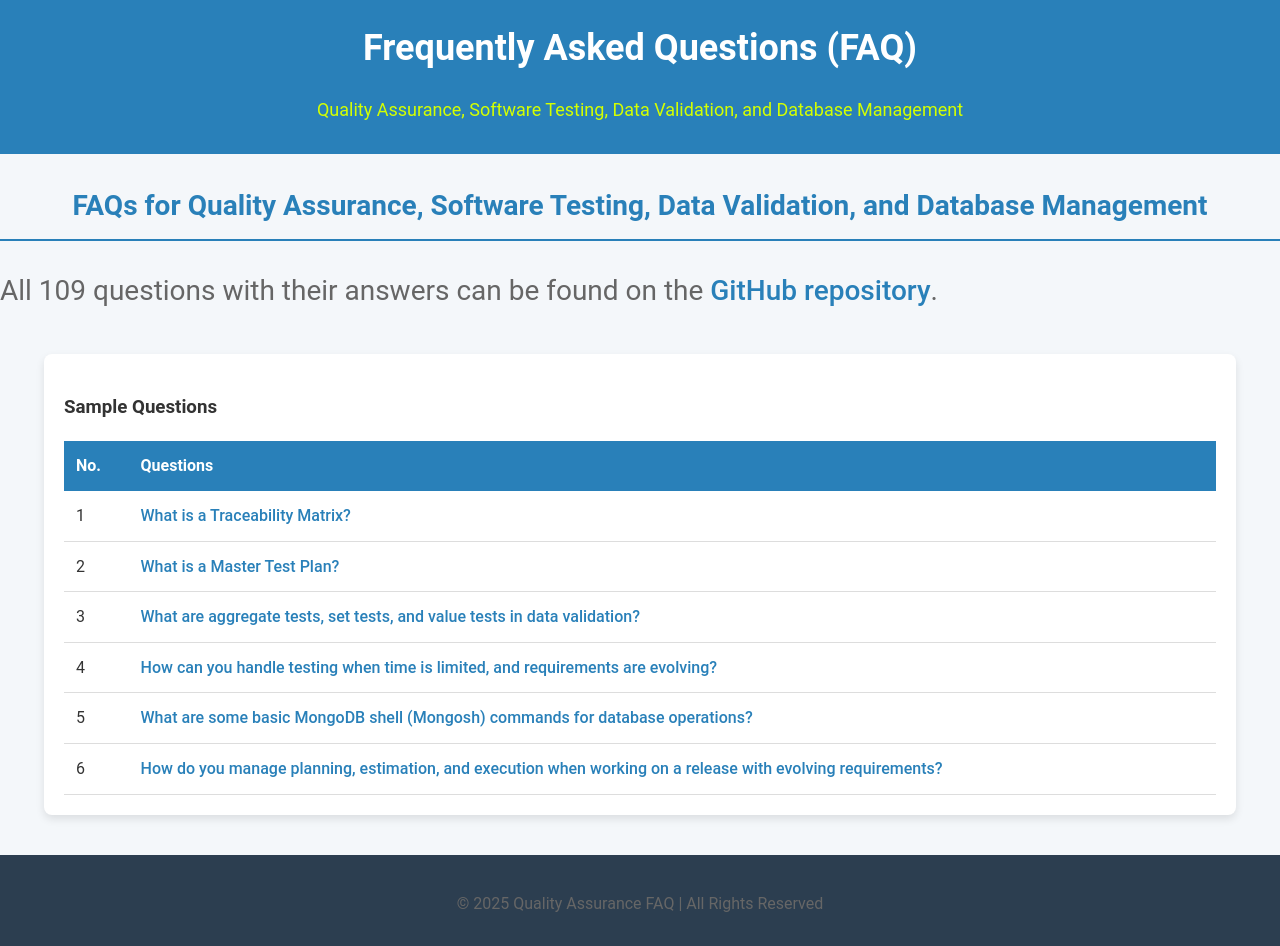
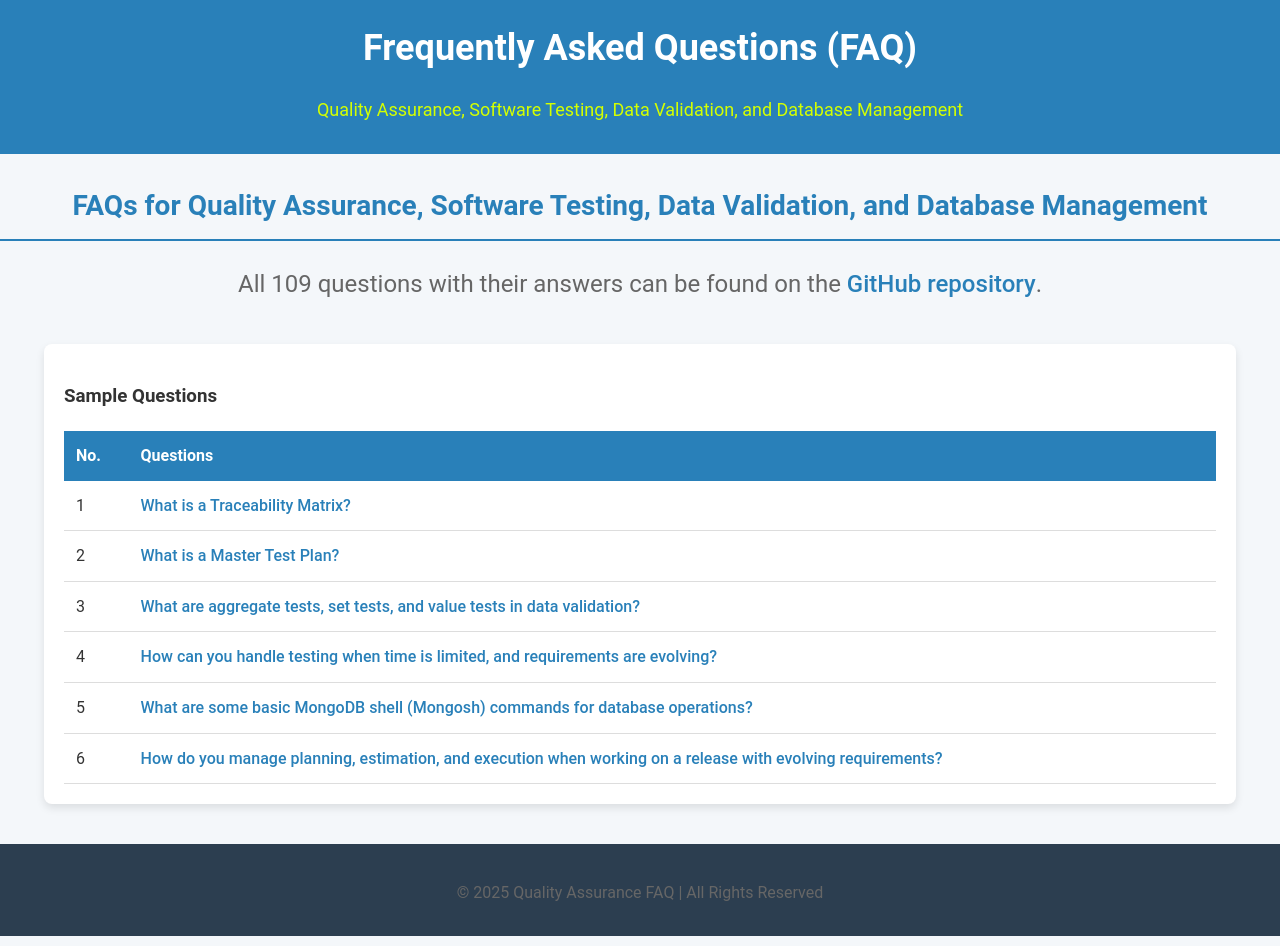
Before and after one commit to nbahador/nbahador.github.io, a Jekyll site: the page QA_FAQ.html, which Jekyll copies as it is, in a window 1280 px wide. Built offline with Jekyll 4.4.1, drawn with Linux system fonts in a browser that asks for light colours.

Commit message:
Update QA_FAQ.html

```diff
--- a/QA_FAQ.html
+++ b/QA_FAQ.html
@@ -58,8 +58,7 @@
       margin-bottom: 10px;
     }
     p.github-link {
-      font-size: 28px; /* Increased font size */
-      text-align: left; /* Align text to the left */
+      font-size: 24px; /* Increased font size */
     }
     a {
       color: #2980b9;
```
